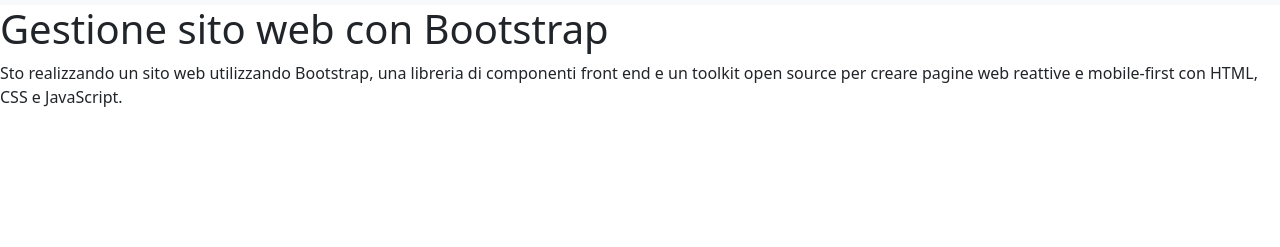
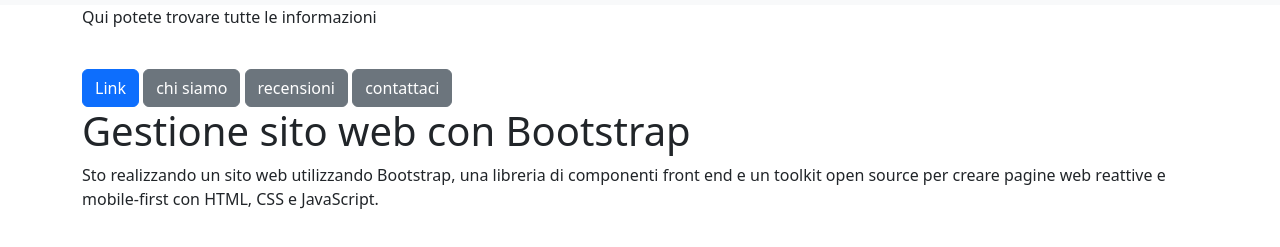
Before and after one commit to domed17/html, a plain HTML site: page bootstrap/primo_bootstrap.html in a window 1280 px wide. Shown: the part 51-298 px from the top of the page. Drawn offline with nearby package versions, Linux system fonts and the light colour scheme.

Commit message:
Update primo_bootstrap.html

```diff
--- a/bootstrap/primo_bootstrap.html
+++ b/bootstrap/primo_bootstrap.html
@@ -15,9 +15,19 @@
     </a>
   </div>
 </nav>
+<div class="container">
+  <p> Qui potete trovare tutte le informazioni </p>
+<br>
+<a class="btn btn-primary" href="#" role="button">Link</a>
+
+<button type="button" class="btn btn-secondary">chi siamo</button>
+<button type="button" class="btn btn-secondary">recensioni</button>
+<button type="button" class="btn btn-secondary">contattaci</button>
+
     <h1>Gestione sito web con Bootstrap</h1>
     <script src="https://cdn.jsdelivr.net/npm/bootstrap@5.3.3/dist/js/bootstrap.bundle.min.js" integrity="sha384-YvpcrYf0tY3lHB60NNkmXc5s9fDVZLESaAA55NDzOxhy9GkcIdslK1eN7N6jIeHz" crossorigin="anonymous"></script>
     <p>Sto realizzando un sito web utilizzando Bootstrap, una libreria di componenti front end e un toolkit open
 source per creare pagine web reattive e mobile-first con HTML, CSS e JavaScript.</p>
   </body>
 </html>
+</div>
```
